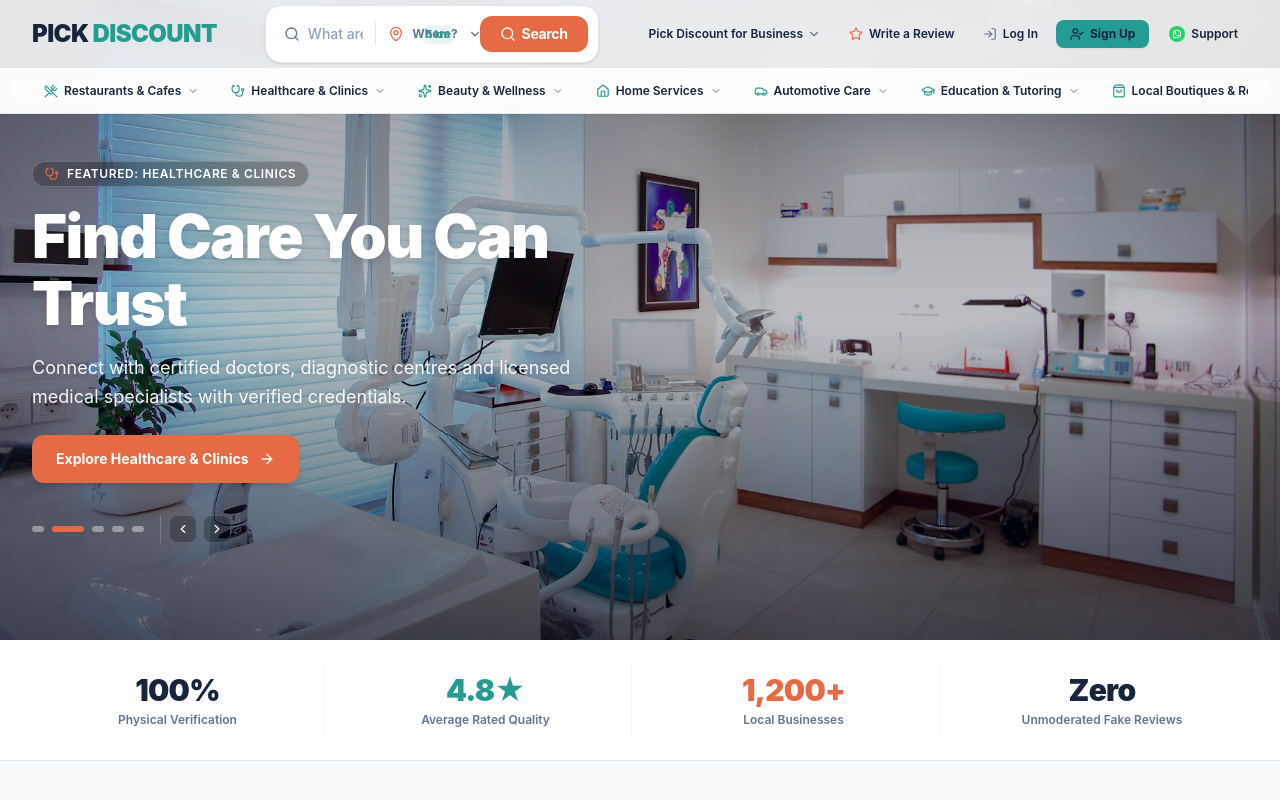
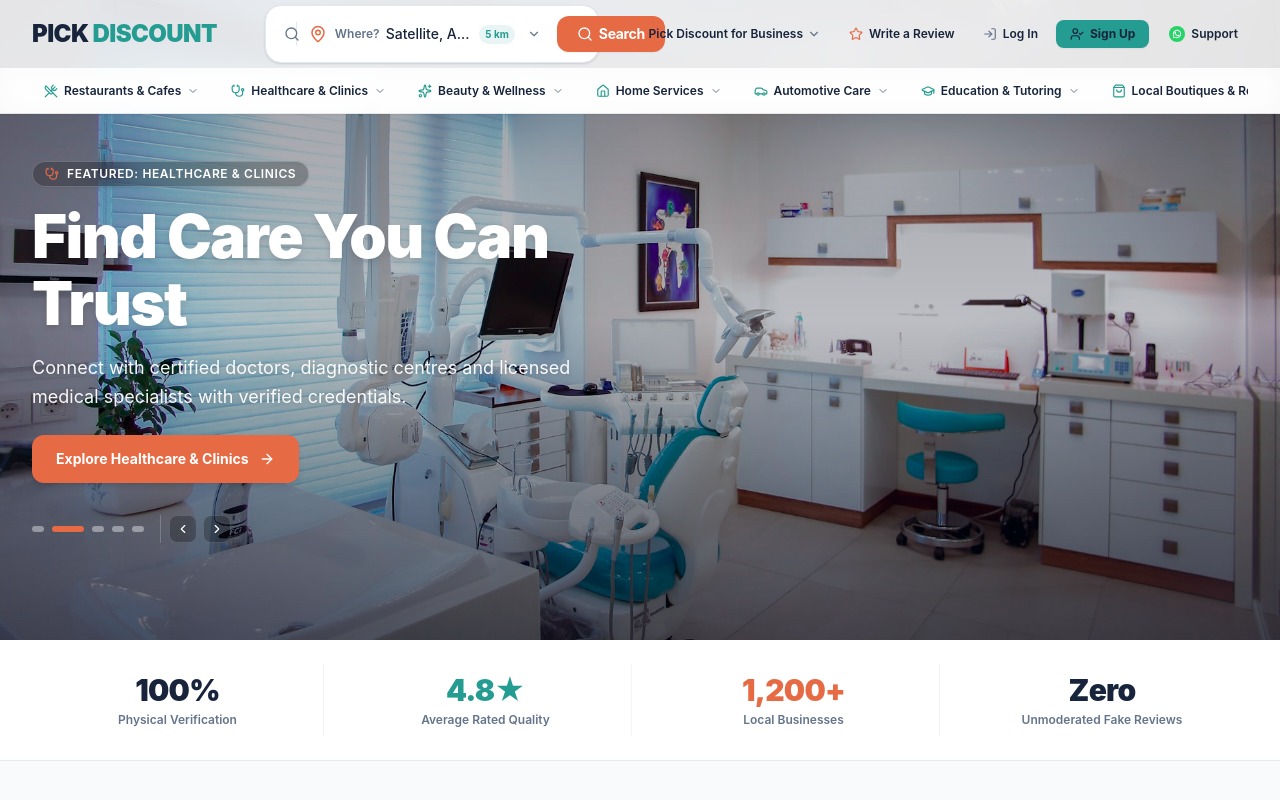
Before and after one commit to Pick-discount20/Pick-discounts, a Next.js app: page /Pick-discounts/ in a window 1280 px wide. Shown: the top 800 px of the page. Built offline with nearby package versions, Linux system fonts and the light colour scheme.

Commit message:
Fix location search bar text overlapping with structured flex layout and width allocation

```diff
--- a/src/components/discovery/SearchBar.tsx
+++ b/src/components/discovery/SearchBar.tsx
@@ -180,11 +180,11 @@ export const SearchBar: React.FC<SearchBarProps> = ({
       {/* =======================================================================
           1. KEYWORD SEARCH INPUT (What)
           ======================================================================= */}
-      <div className="relative flex-1 flex items-center min-w-0 px-3 py-1.5 md:py-1">
+      <div className="relative flex-1 min-w-0 flex items-center px-3 py-1.5 md:py-1">
         <label htmlFor="search-keyword-input" className="sr-only">
           What are you looking for?
         </label>
-        <div className="flex items-center gap-2 w-full">
+        <div className="flex items-center gap-2 w-full min-w-0">
           <Search className="w-4 h-4 text-[#64748B] shrink-0" aria-hidden="true" />
           <input
             id="search-keyword-input"
@@ -202,7 +202,7 @@ export const SearchBar: React.FC<SearchBarProps> = ({
             placeholder="What are you looking for?"
             aria-label="What are you looking for?"
             autoComplete="off"
-            className="w-full bg-transparent text-[#17243B] placeholder-slate-400 text-xs sm:text-sm font-medium focus:outline-none"
+            className="w-full min-w-0 bg-transparent text-[#17243B] placeholder-slate-400 text-xs sm:text-sm font-medium focus:outline-none truncate"
           />
         </div>
 
@@ -249,15 +249,20 @@ export const SearchBar: React.FC<SearchBarProps> = ({
 
       {/* =======================================================================
           2. LOCATION SEARCH INPUT (Where)
+          Structured horizontal flex layout:
+          [Location Icon] [Where? + Selected Location] [5 km Badge] [Chevron]
           ======================================================================= */}
-      <div className="relative flex-1 flex items-center min-w-0 px-3 py-1.5 md:py-1 border-t md:border-t-0 border-[#E2E8F0]">
+      <div className="relative flex-1 md:min-w-[210px] lg:min-w-[230px] xl:min-w-[260px] flex items-center min-w-0 px-3 py-1.5 md:py-1 border-t md:border-t-0 border-[#E2E8F0]">
         <label htmlFor="search-location-input" className="sr-only">
           Location: Enter area, locality or pincode
         </label>
-        <div className="flex items-center gap-2 w-full">
-          <MapPin className="w-4 h-4 text-[#E66B45] shrink-0" aria-hidden="true" />
+        <div className="flex items-center gap-2 w-full min-w-0">
+          {/* Location Icon: fixed width ~18px */}
+          <MapPin className="w-[18px] h-[18px] text-[#E66B45] shrink-0" aria-hidden="true" />
+
+          {/* Flexible Text Container */}
           <div className="flex items-center gap-1.5 flex-1 min-w-0">
-            <span className="text-xs font-bold text-[#64748B] select-none hidden sm:inline">
+            <span className="text-xs font-semibold text-[#64748B] shrink-0 select-none whitespace-nowrap hidden sm:inline">
               Where?
             </span>
             <input
@@ -276,11 +281,11 @@ export const SearchBar: React.FC<SearchBarProps> = ({
               placeholder="Enter area, locality or pincode"
               aria-label="Enter area, locality or pincode"
               autoComplete="off"
-              className="w-full bg-transparent text-[#17243B] placeholder-slate-400 text-xs sm:text-sm font-medium focus:outline-none"
+              className="w-full min-w-0 bg-transparent text-[#17243B] placeholder-slate-400 text-xs sm:text-sm font-medium focus:outline-none truncate"
             />
           </div>
 
-          {/* 5 km Discovery Radius Badge */}
+          {/* 5 km Discovery Radius Badge: non-shrinking pill */}
           <span
             className="shrink-0 text-[10px] font-bold px-1.5 py-0.5 rounded-full bg-[#249C91]/10 text-[#249C91] whitespace-nowrap cursor-default"
             title="Discovery search radius: 5 km"
@@ -288,10 +293,11 @@ export const SearchBar: React.FC<SearchBarProps> = ({
             5 km
           </span>
 
+          {/* Chevron: fixed width & vertically centered */}
           <button
             type="button"
             onClick={() => setLocationDropdownOpen(!locationDropdownOpen)}
-            className="p-1 text-[#64748B] hover:text-[#17243B] focus:outline-none cursor-pointer"
+            className="shrink-0 p-1 text-[#64748B] hover:text-[#17243B] flex items-center justify-center focus:outline-none cursor-pointer"
             aria-label="Toggle location choices"
           >
             <ChevronDown className="w-3.5 h-3.5" />
--- a/src/components/layout/Navbar.tsx
+++ b/src/components/layout/Navbar.tsx
@@ -156,7 +156,7 @@ export const Navbar: React.FC = () => {
             </div>
 
             {/* CENTRE: UNIFIED SEARCH BAR (What, Where, 5km, Search) */}
-            <div className="hidden lg:flex flex-1 max-w-xl xl:max-w-2xl mx-2 xl:mx-4 min-w-0">
+            <div className="hidden lg:flex flex-1 max-w-xl xl:max-w-2xl mx-1.5 lg:mx-2 xl:mx-4 min-w-0">
               <SearchBar compact={false} />
             </div>
 
```
